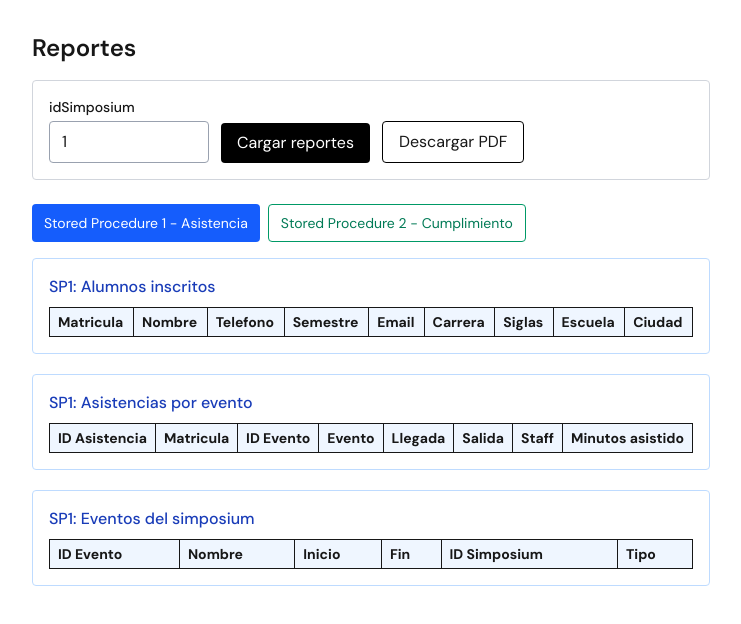
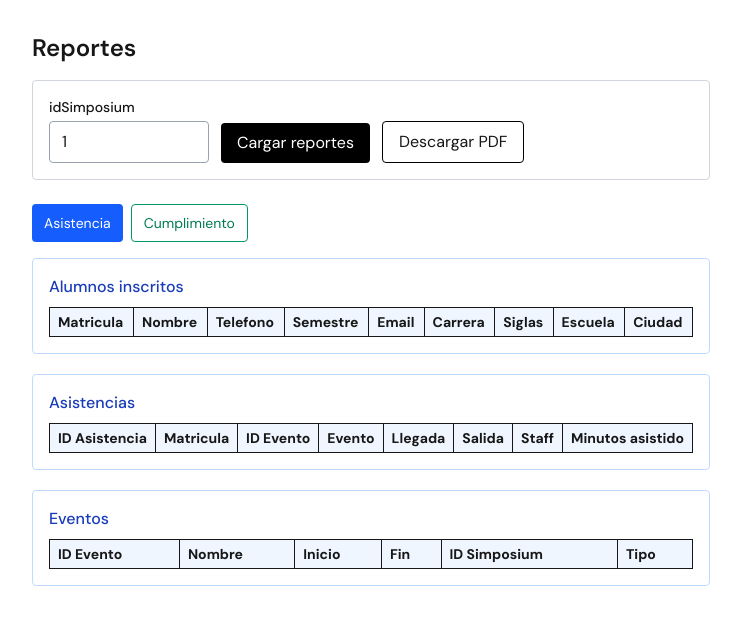
Before and after one commit to CedricMrtz/registro_asistencia, a Next.js app in the folder app/: page /report in a window 1280 px wide. Shown: the top 624 px of the page, without its empty margins (269-1010 px from the left). Built offline with nearby package versions, Linux system fonts and the light colour scheme.

Commit message:
chore: small changes

```diff
--- a/app/src/app/report/page.tsx
+++ b/app/src/app/report/page.tsx
@@ -249,7 +249,7 @@ export default function ReportPage() {
 							: "border border-blue-600 text-blue-700"
 					}`}
 				>
-					Stored Procedure 1 - Asistencia
+					Asistencia
 				</button>
 				<button
 					onClick={() => setActiveTab("sp2")}
@@ -259,14 +259,14 @@ export default function ReportPage() {
 							: "border border-emerald-600 text-emerald-700"
 					}`}
 				>
-					Stored Procedure 2 - Cumplimiento
+					Cumplimiento
 				</button>
 			</section>
 
 			{activeTab === "sp1" ? (
 				<section className="space-y-5">
 					<div className="rounded border border-blue-200 p-4">
-						<h2 className="mb-2 font-medium text-blue-800">SP1: Alumnos inscritos</h2>
+						<h2 className="mb-2 font-medium text-blue-800">Alumnos inscritos</h2>
 						<div className="overflow-auto">
 							<table className="min-w-full border-collapse text-sm">
 								<thead>
@@ -302,7 +302,7 @@ export default function ReportPage() {
 					</div>
 
 					<div className="rounded border border-blue-200 p-4">
-						<h2 className="mb-2 font-medium text-blue-800">SP1: Asistencias por evento</h2>
+						<h2 className="mb-2 font-medium text-blue-800">Asistencias</h2>
 						<div className="overflow-auto">
 							<table className="min-w-full border-collapse text-sm">
 								<thead>
@@ -336,7 +336,7 @@ export default function ReportPage() {
 					</div>
 
 					<div className="rounded border border-blue-200 p-4">
-						<h2 className="mb-2 font-medium text-blue-800">SP1: Eventos del simposium</h2>
+						<h2 className="mb-2 font-medium text-blue-800">Eventos</h2>
 						<div className="overflow-auto">
 							<table className="min-w-full border-collapse text-sm">
 								<thead>
@@ -368,7 +368,7 @@ export default function ReportPage() {
 			) : (
 				<section className="space-y-5">
 					<div className="rounded border border-emerald-200 p-4">
-						<h2 className="mb-2 font-medium text-emerald-800">SP2: Alumnos inscritos</h2>
+						<h2 className="mb-2 font-medium text-emerald-800">Alumnos</h2>
 						<div className="overflow-auto">
 							<table className="min-w-full border-collapse text-sm">
 								<thead>
@@ -404,7 +404,7 @@ export default function ReportPage() {
 					</div>
 
 					<div className="rounded border border-emerald-200 p-4">
-						<h2 className="mb-2 font-medium text-emerald-800">SP2: Cumplimiento por evento</h2>
+						<h2 className="mb-2 font-medium text-emerald-800">Cumplimiento por evento</h2>
 						<div className="overflow-auto">
 							<table className="min-w-full border-collapse text-sm">
 								<thead>
@@ -438,7 +438,7 @@ export default function ReportPage() {
 					</div>
 
 					<div className="rounded border border-emerald-200 p-4">
-						<h2 className="mb-2 font-medium text-emerald-800">SP2: Eventos del simposium</h2>
+						<h2 className="mb-2 font-medium text-emerald-800">Eventos</h2>
 						<div className="overflow-auto">
 							<table className="min-w-full border-collapse text-sm">
 								<thead>
```
